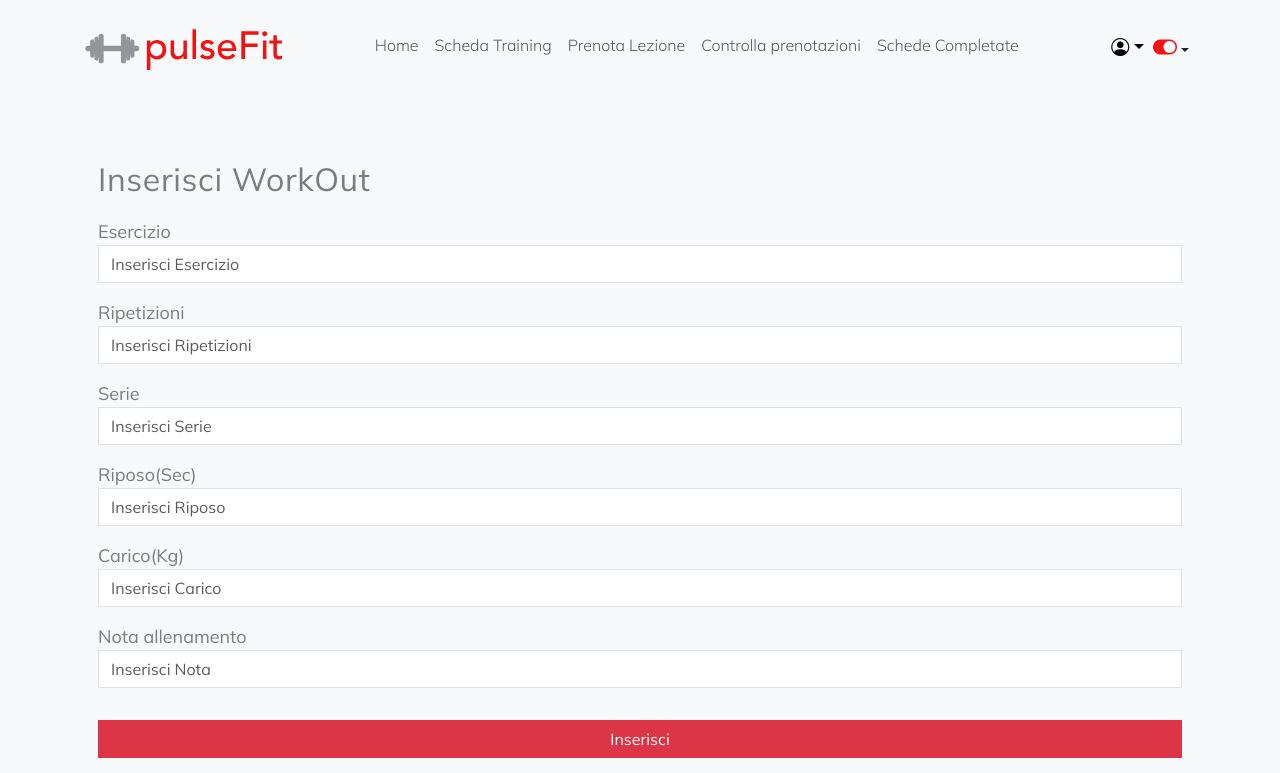
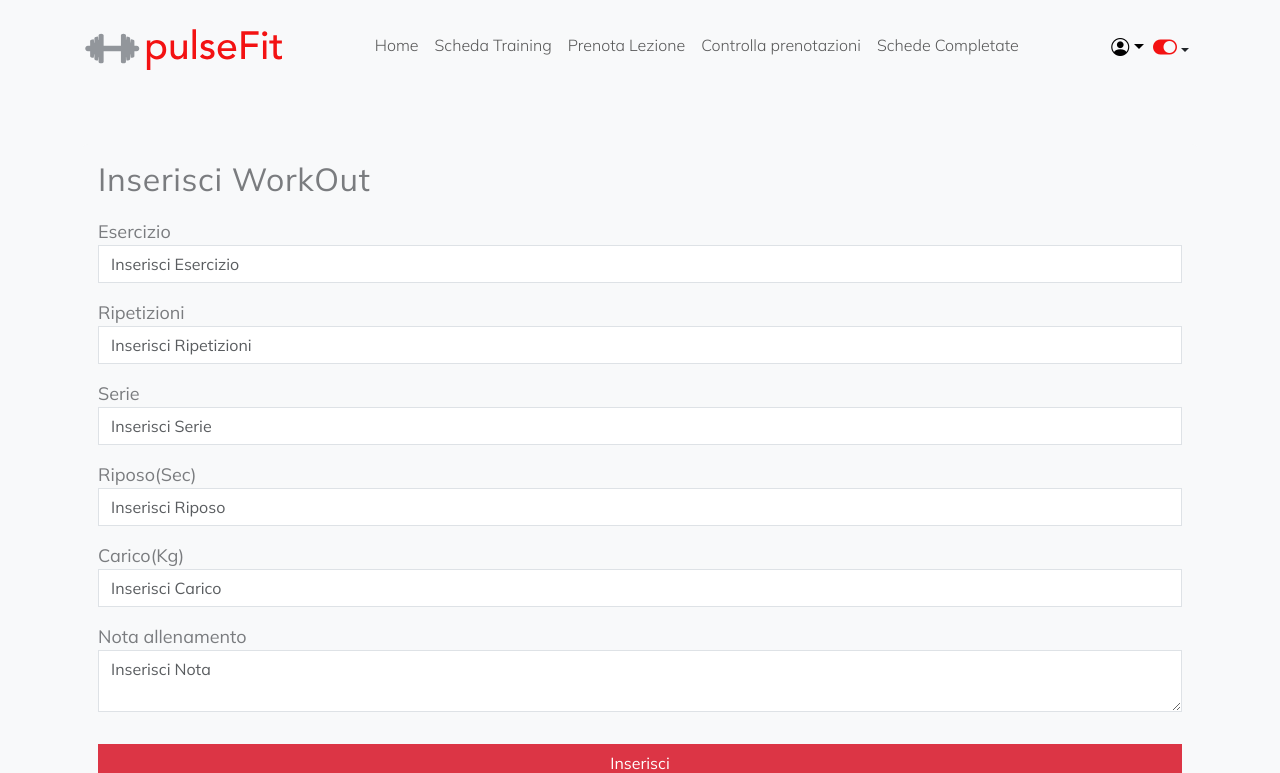
Before and after one commit to Andrea-vicari/tigerFitness, a React (Vite) app in the folder client/: page /newtraining/1 in a window 1280 px wide. Shown: the top 773 px of the page. Built offline with nearby package versions, Linux system fonts and the light colour scheme.

Commit message:
Update NewTraining.jsx

```diff
--- a/client/src/Components/dashcomponents/NewTraining.jsx
+++ b/client/src/Components/dashcomponents/NewTraining.jsx
@@ -179,13 +179,13 @@ const NewTraining = () =>{
                 <label htmlFor="loads">
                   <strong>Nota allenamento</strong>
                 </label>
-                <input
+                <textarea
                   type="text"
                   placeholder="Inserisci Nota"
                   autoComplete="off"
                   name="text"
                   className="form-control rounded-0"
-                  onChange={(e) => setNotaAllenamento(e.target.value)}
+                  onInput={(e) => setNotaAllenamento(e.target.value)}
                   value={notaAllenamento}
                   required={true}
                 />
```
